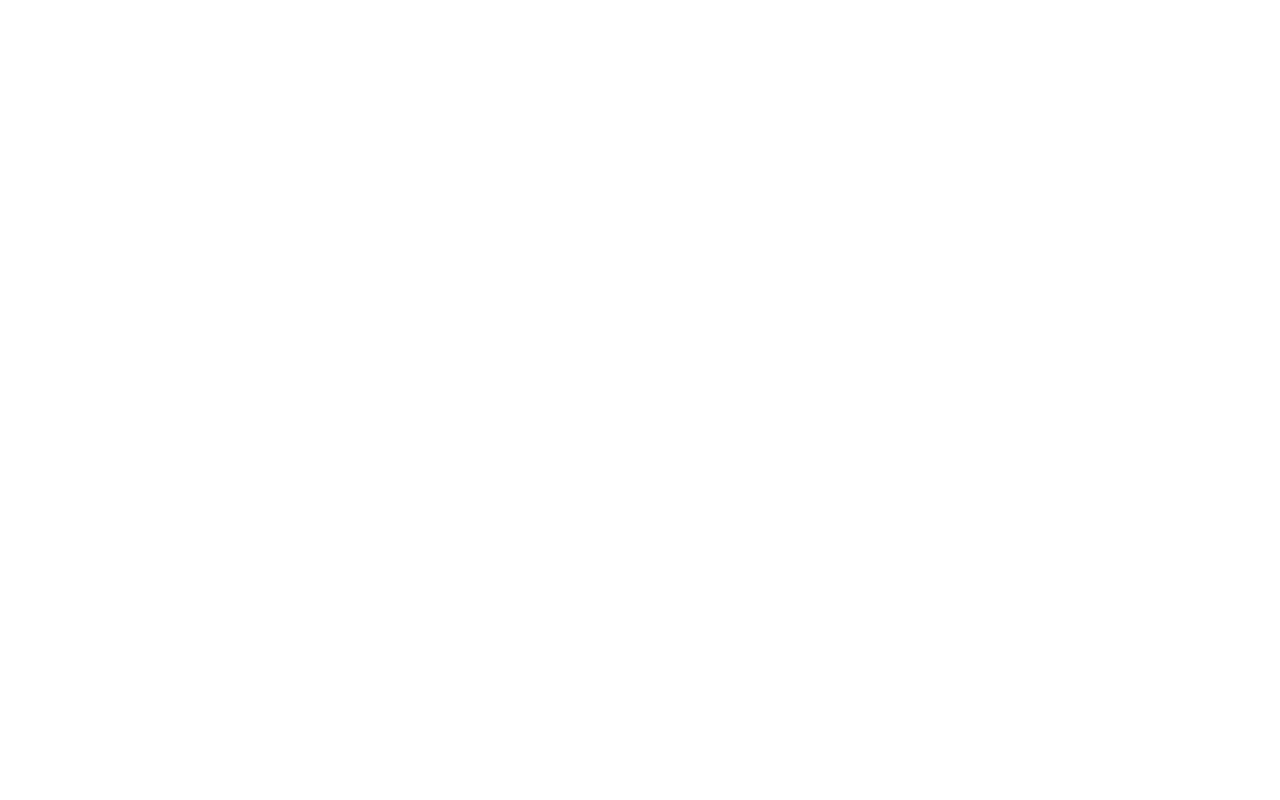
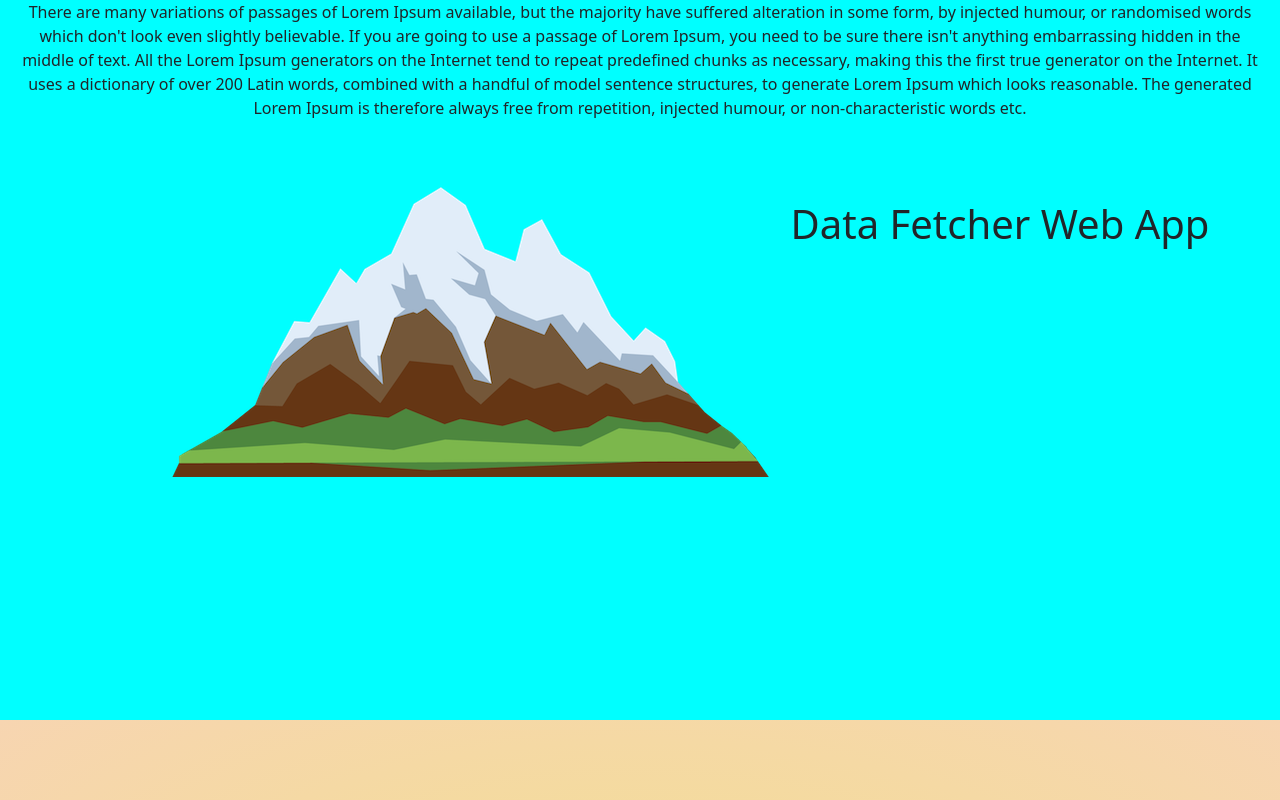
Before and after one commit to lizuizu/Data-Fetcher-Project, a website built with Parcel: page src/testing.html in a window 1280 px wide. Built offline with nearby package versions, Linux system fonts and the light colour scheme.

Commit message:
Alpha Test 004

```diff
--- a/src/assets/css/main.css
+++ b/src/assets/css/main.css
@@ -323,3 +323,49 @@ body {
 
 
 /*---------------Testing html css----------------*/
+.q1 {
+    height: 600px;
+    width: 600px;
+
+}
+
+.q2 {
+    height: 600px;
+    width: 600px;
+
+    position: absolute;
+    top: 200px;
+    left: 700px;
+}
+
+.q3 {
+    height: 600px;
+    width: 600px;
+
+}
+
+.container-fluid {
+    position: relative;
+    text-align: center;
+}
+
+.q1 {
+    position: absolute;
+    left: 170px;
+}
+
+/* @media (max-width: 1150px) {
+    .mymount {
+        width: 320px;
+    }
+
+    .q1 {
+        left: 150px;
+    }
+
+    .q2 {
+        top: 100px;
+        left: 520px;
+
+    }
+} */
--- a/src/testing.html
+++ b/src/testing.html
@@ -15,6 +15,29 @@
 </head>
 
 <body>
+    <div class="container-fluid" style="background-color: aqua;">
+        There are many variations of passages of Lorem Ipsum available, but the majority have suffered alteration in
+        some form, by injected humour, or randomised words which don't look even slightly believable. If you are going
+        to use a passage of Lorem Ipsum, you need to be sure there isn't anything embarrassing hidden in the middle of
+        text. All the Lorem Ipsum generators on the Internet tend to repeat predefined chunks as necessary, making this
+        the first true generator on the Internet. It uses a dictionary of over 200 Latin words, combined with a handful
+        of model sentence structures, to generate Lorem Ipsum which looks reasonable. The generated Lorem Ipsum is
+        therefore always free from repetition, injected humour, or non-characteristic words etc.
+
+
+        <div class="q1">
+
+            <img src="./images/mountain.png" alt="mountain_img" class="mymount">
+        </div>
+        <div class="q2 ">
+            <h1 class="myh1">Data Fetcher Web App</h1>
+        </div>
+        <div class="q3 "></div>
+
+
+
+    </div>
+
 
 
 
```
